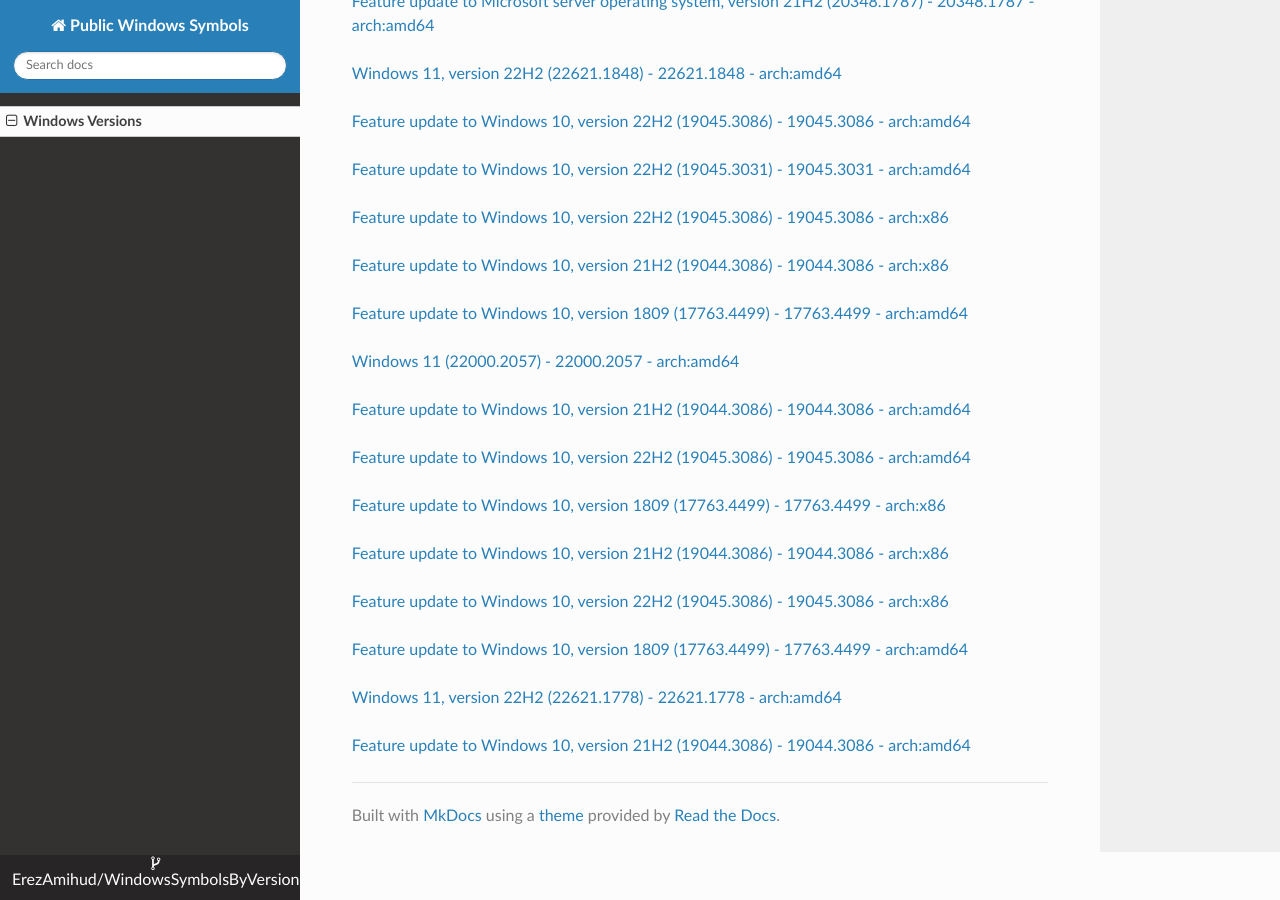
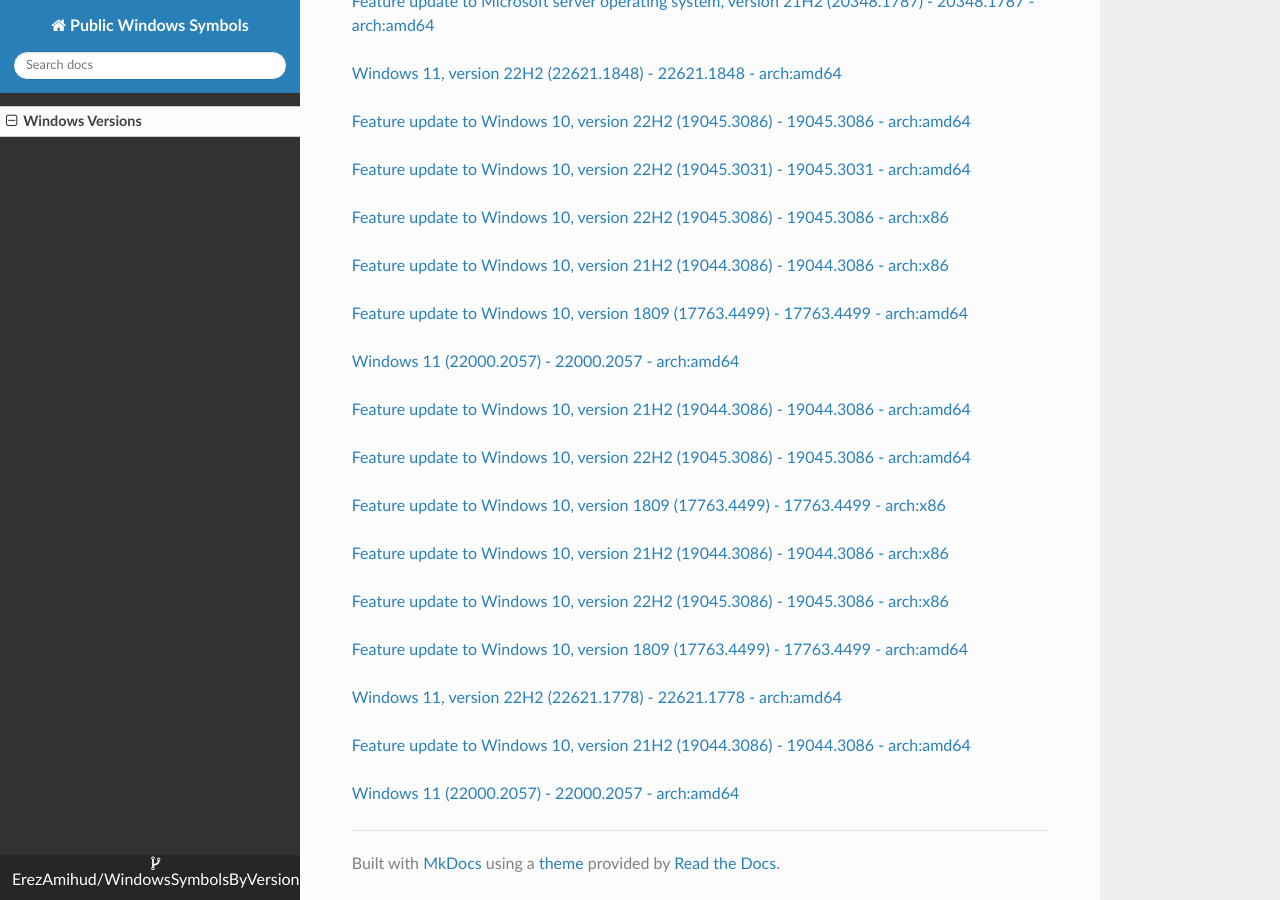
Before and after one commit to ErezAmihud/WindowsSymbolsByVersion, an MkDocs documentation site: the page built from docs/index.md, in a window 1280 px wide and 900 px high, scrolled down 30269 px. Built offline with MkDocs 1.6.1, drawn with Linux system fonts in a browser that asks for light colours; nearby versions of some CDN libraries.

Commit message:
Automated commit, add manifest for b64af87f-4316-4668-97a4-3f0086c0339e

```diff
--- a/docs/index.md
+++ b/docs/index.md
@@ -1738,3 +1738,6 @@
 
 
 [Feature update to Windows 10, version 21H2 (19044.3086) - 19044.3086 - arch:amd64](https://github.com/ErezAmihud/WindowsSymbolsByVersion/blob/main/manifests/787f94a1-0c6f-4df3-a964-ec5cf0ace004.manifest)
+
+
+[Windows 11 (22000.2057) - 22000.2057 - arch:amd64](https://github.com/ErezAmihud/WindowsSymbolsByVersion/blob/main/manifests/b64af87f-4316-4668-97a4-3f0086c0339e.manifest)
```
Also changed, not shown: process_builds.json (+1 -1 lines).
